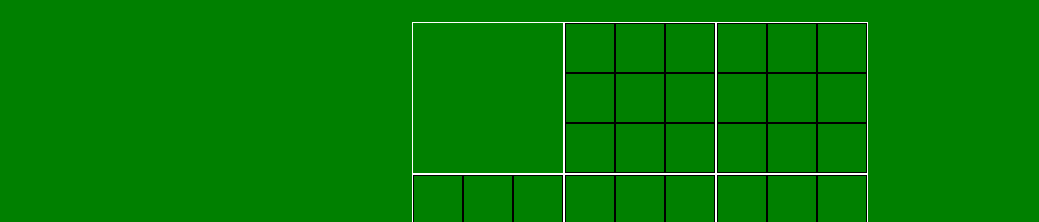
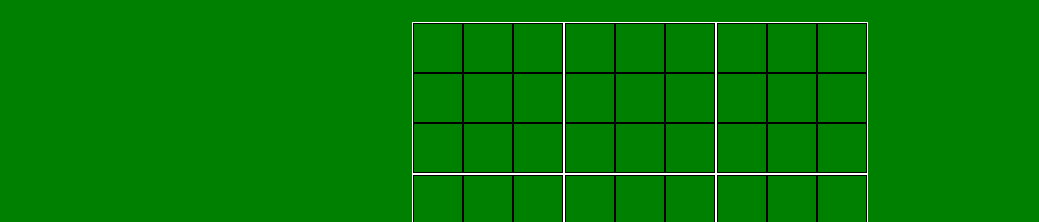
Before and after one commit to BryantFiallos/meetthewooarcade, a plain HTML site: page ultimate-tic-tac-toe.html in a window 1280 px wide. Shown: the part 574-796 px from the top of the page, without its empty margins (0-1039 px from the left). Drawn offline with Linux system fonts and the light colour scheme.

Commit message:
this hard

```diff
--- a/ultimate-tic-tac-toe.html
+++ b/ultimate-tic-tac-toe.html
@@ -2,7 +2,7 @@
 <html>
   <head>
         <link rel="stylesheet" href="css/styles.css">
-        <script defer src="js/ultimate.js"></script>
+
     <title>Ultimate Tic-Tac-Toe</title>
   </head>
   <body>
```
